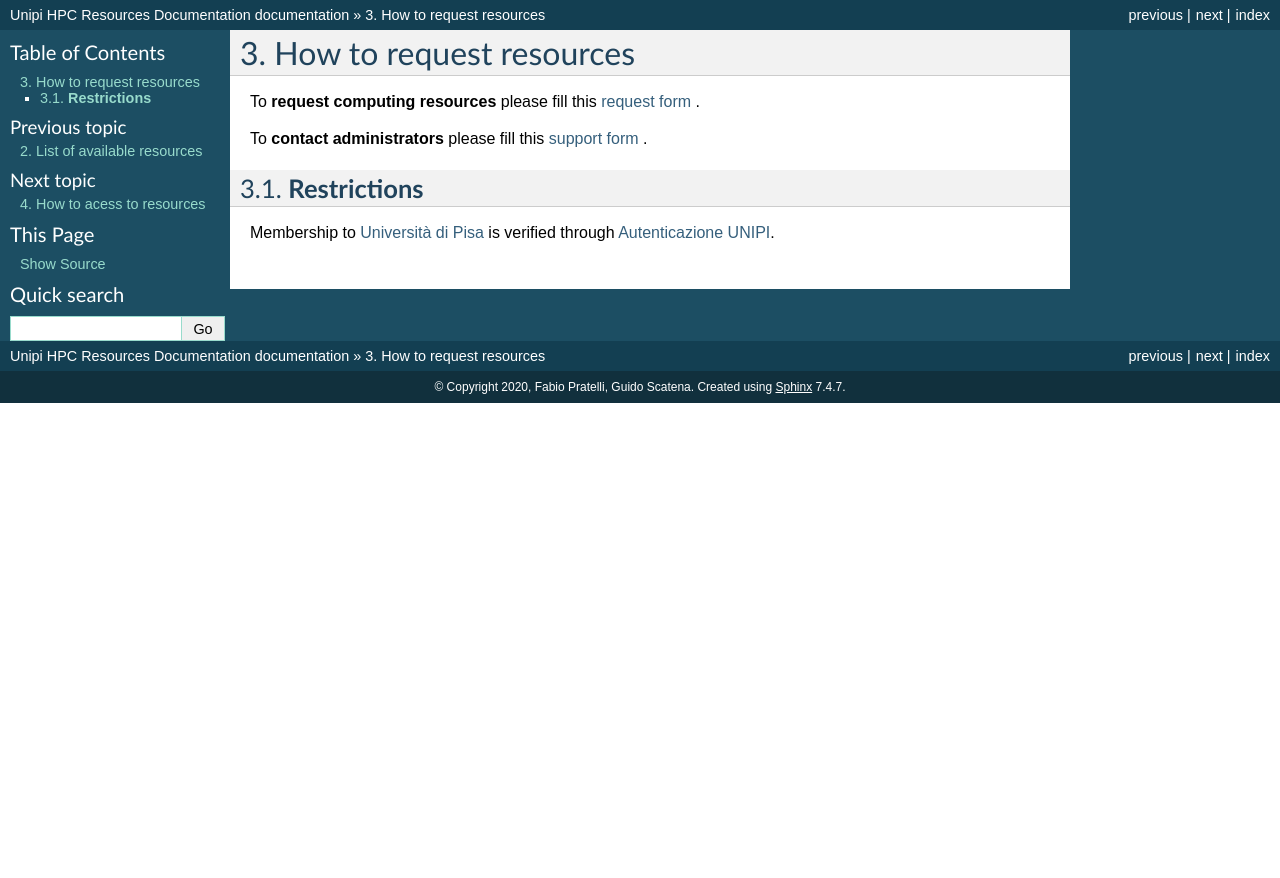
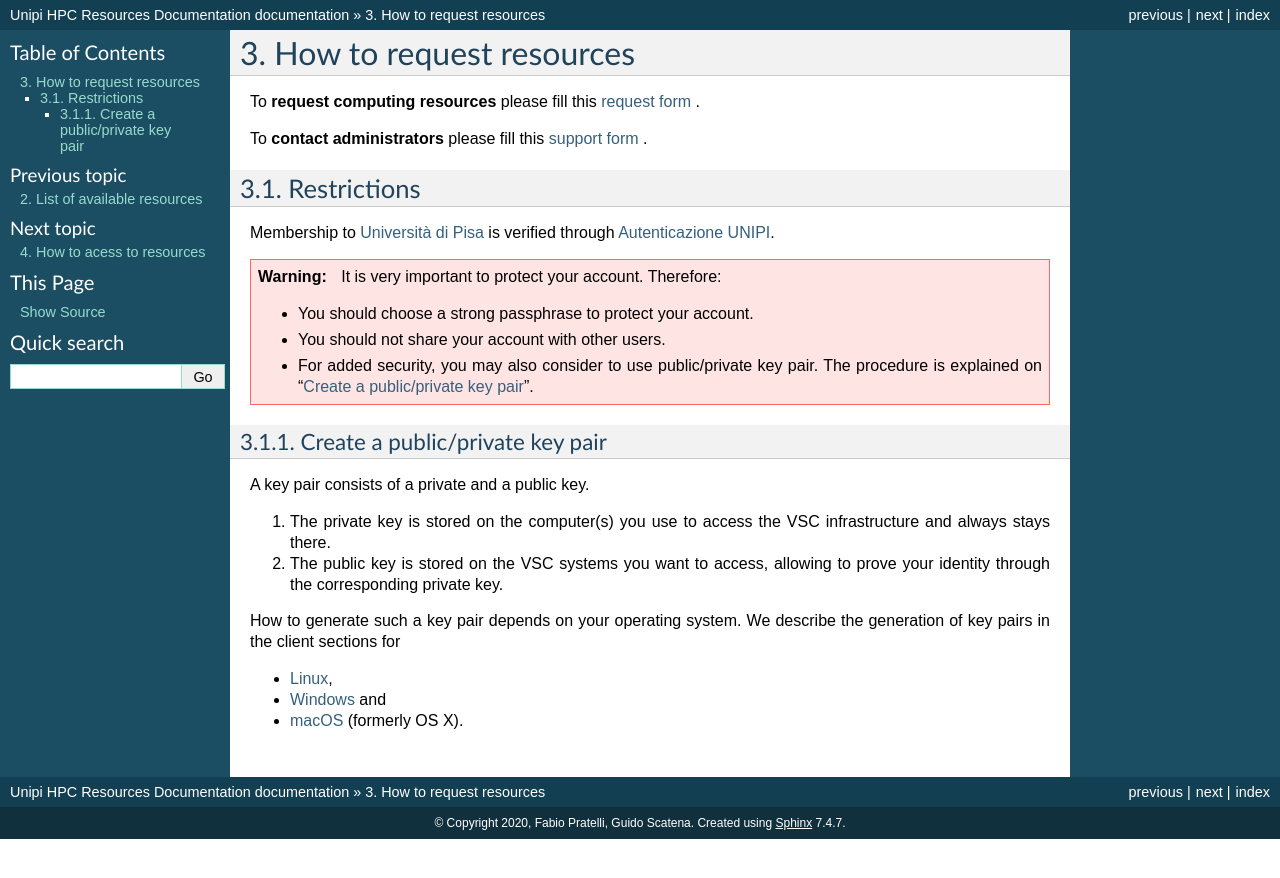
Before and after one commit to Unipisa/hpc, a Sphinx documentation site: the page built from source/access/resources_request.rst, in a window 1280 px wide. Shown: the top 878 px of the page. Built offline with Sphinx 7.4.7, drawn with Linux system fonts in a browser that asks for light colours.

Commit message:
generate ssh keys

```diff
--- a/source/access/resources_request.rst
+++ b/source/access/resources_request.rst
@@ -7,8 +7,37 @@ To **request computing resources** please fill  this `request form <https://form
 
 To **contact administrators** please fill this `support form <https://forms.office.com/Pages/ResponsePage.aspx?id=MWtFxyCi9Ue-Ukc4KGcKoVkYUXAKGZRAiclN1st5aFpURUFSS083TTIzMFMzQkpKT0lORDlIMTdMRS4u>`_ .
 
-**Restrictions**
+Restrictions
 **********************
 
 Membership to `Università di Pisa <http://www.unipi.it>`_ is verified through
 `Autenticazione UNIPI <https://authportal.unipi.it/>`_.
+
+.. warning::
+
+   It is very important to protect your account. Therefore:
+
+   - You should choose a strong passphrase to protect your account.
+   - You should not share your account with other users.
+   - For added security, you may also consider to use public/private key pair.
+     The procedure is explained on ":ref:`create key pair`".
+
+
+.. _create key pair:
+
+Create a public/private key pair
+~~~~~~~~~~~~~~~~~~~~~~~~~~~~~~~~
+
+A key pair consists of a private and a public key.
+
+#. The private key is stored on the computer(s) you use to access the VSC
+   infrastructure and always stays there.
+#. The public key is stored on the  VSC systems you want to access, allowing
+   to prove your identity through the corresponding private key.
+
+How to generate such a key pair depends on your operating system. We
+describe the generation of key pairs in the client sections for
+
+- :ref:`Linux<generating keys linux>`,
+- :ref:`Windows <generating keys windows>` and
+- :ref:`macOS<generating keys macos>` (formerly OS X).
```
Also changed, not shown: source/access/generating_keys_with_openssh.rst (added, +112 -0 lines), source/access/generating_keys_with_openssh_on_os_x.rst (added, +21 -0 lines), source/access/generating_keys_with_putty.rst (added, +89 -0 lines).
